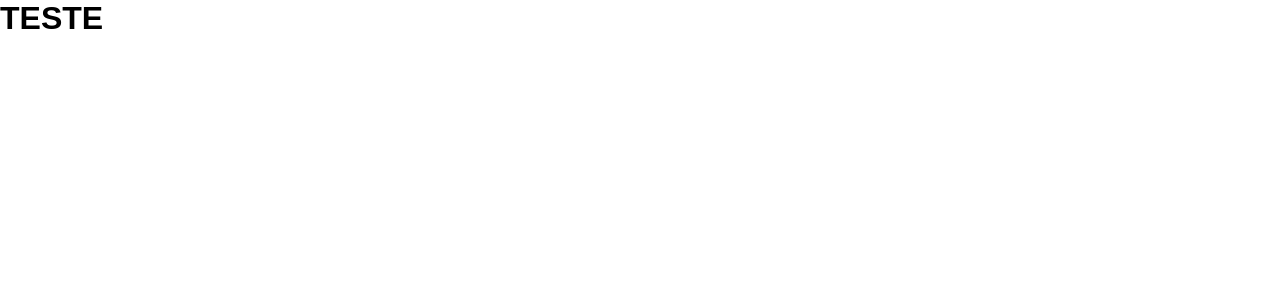
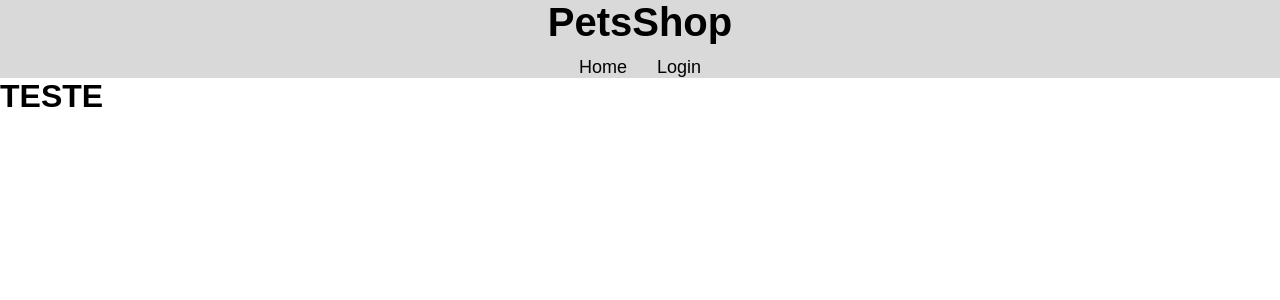
Before and after one commit to LucasLDC/cp4front, a Next.js app in the folder Checkpoint5/: page / in a window 1280 px wide. Shown: the top 300 px of the page. Built offline with nearby package versions, Linux system fonts and the light colour scheme.

Commit message:
fiz o header e implementei no layout

```diff
--- /dev/null
+++ b/Checkpoint5/src/app/Header/Header.module.css
@@ -0,0 +1,58 @@
+.main .header {
+    margin: 0;
+    font-family: Arial, Helvetica, Roboto;
+    padding: 0;
+}
+
+.header ul {
+    list-style: none;
+    padding: 0;
+    margin: 0;
+}
+
+.header nav ul {
+    display: flex;
+    justify-content: center;
+    align-items: center;
+    height: auto;
+    margin-top: 10px;
+}
+
+.header nav ul li {
+    margin: 0 15px;
+}
+
+.header nav a {
+    text-decoration: none;
+    color: black;
+    font-size: 18px;
+}
+
+.header nav a:hover {
+    text-decoration: underline;
+}
+
+.header .black {
+    color: black;
+}
+
+.header .blue {
+    color: dodgerblue;
+}
+
+    .header {
+        width: 100%;
+        height: fit-content;
+        background-color: #D9D9D9;
+        text-align: center;
+        font-size: 20px;
+        padding: 10px 0;
+        position: relative;
+    }
+
+
+    #PetShop {
+        padding: 16px;
+        margin-top: 60px;
+        font-size: 70px;
+    }
--- /dev/null
+++ b/Checkpoint5/src/app/Header/Header.tsx
@@ -0,0 +1,26 @@
+import styles from './Header.module.css';
+import Link from 'next/link';
+
+const Header = () => {
+    return (
+        <main className = {styles.main} >
+
+            <header className={styles.header}>
+
+                <h1 id="PetShop">
+                    PetsShop
+                </h1>
+                <nav>
+                    <ul className={styles.navUl}>
+                        <li className={styles.navLi}><Link className={styles.navLink} href="/">Home</Link></li>
+                        <li className={styles.navLi}><Link className={styles.navLink} href="/Login">Login</Link></li>
+                    </ul>
+                </nav>
+
+            </header>
+
+        </main>
+    );
+};
+
+export default Header;
--- a/Checkpoint5/src/app/layout.tsx
+++ b/Checkpoint5/src/app/layout.tsx
@@ -1,4 +1,5 @@
 import type { Metadata } from "next";
+import Header from "./Header/Header";
 
 export const metadata: Metadata = {
   title: "Checkpoint-5 PetShop",
@@ -12,6 +13,7 @@ export default function RootLayout({
   return (
     <html lang="pt-br">
       <body>
+        <Header/>
         {children}
       </body>
     </html>
```
